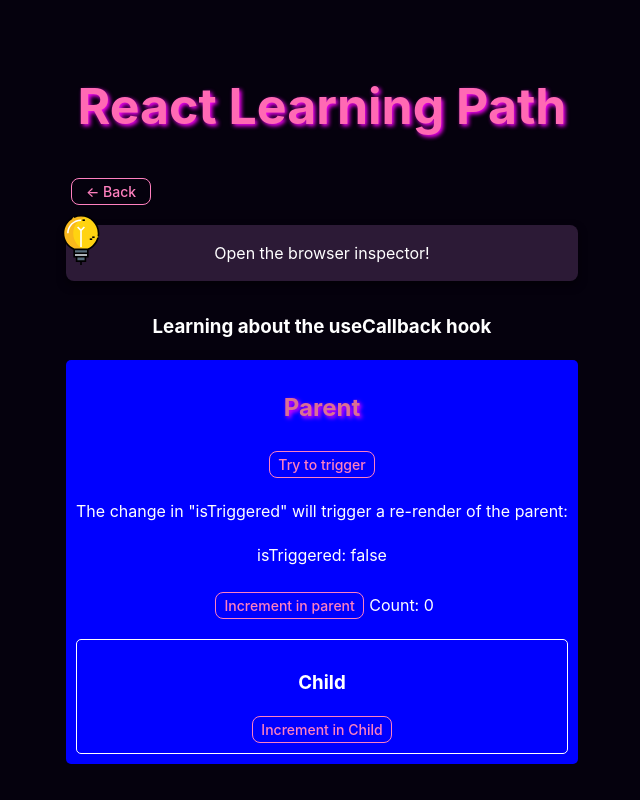
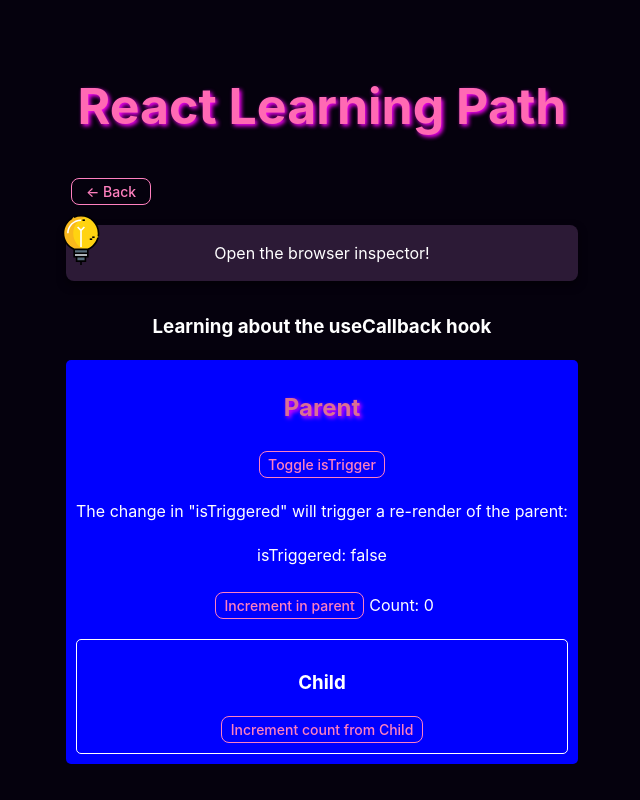
Before and after one commit to Mirza-Krnjic/ReactPlayground, a React (Vite) app: page /Level4/StudyUseCallback in a window 1280 px wide. Shown: the whole page, without its empty margins (318-958 px from the left). Built offline with nearby package versions, Linux system fonts and the light colour scheme.

Commit message:
edit useCallback md example

```diff
--- a/src/App.tsx
+++ b/src/App.tsx
@@ -6,7 +6,7 @@
 import Level3 from './components/Level3'
 import Level4 from './components/Level4'
 import Level5 from './components/Level5'
-import StudyCallbacks from './components/Level4Documentation/StudyUseCallback'
+import StudyUseCallback from './components/Level4Documentation/StudyUseCallback'
 import StudyUseMemo from './components/Level4Documentation/StudyUseMemo'
 
 function App() {
@@ -18,7 +18,7 @@
         <Route path="/Level2" element={<Level2 />} />
         <Route path="/Level3" element={<Level3 />} />
         <Route path="/Level4" element={<Level4 />}>
-          <Route path="StudyUseCallback" element={<StudyCallbacks />} />
+          <Route path="StudyUseCallback" element={<StudyUseCallback />} />
           <Route path="StudyUseMemo" element={<StudyUseMemo />} />
         </Route>
         <Route path="/Level5" element={<Level5 />} />
--- a/src/components/Level4Documentation/UseCallbackDemo/Child.tsx
+++ b/src/components/Level4Documentation/UseCallbackDemo/Child.tsx
@@ -19,7 +19,7 @@
       }}
     >
       <h3>Child</h3>
-      <button onClick={increment}>Increment in Child</button>
+      <button onClick={increment}>Increment count from Child</button>
     </div>
   )
 })
--- a/src/components/Level4Documentation/UseCallbackDemo/Parent.tsx
+++ b/src/components/Level4Documentation/UseCallbackDemo/Parent.tsx
@@ -17,12 +17,6 @@
   // -> What if we put "count" in the deps array?
   // }, [])
 
-  // CASE 3
-  // -> Try this one
-  // const increment = () => {
-  //   setCount((count) => count + 1)
-  // }
-
   console.log('Parent is re-rendering')
 
   return (
@@ -34,7 +28,7 @@
         onClick={() => setIsTriggered(!isTriggered)}
         style={{ margin: '5px' }}
       >
-        Try to trigger
+        Toggle isTrigger
       </button>
       {/* Potential cause of re-render 1: */}
       {/* When we change the isTriggered boolean the Parent needs to re-render to display the change */}
```
Also changed, not shown: src/components/Level4Documentation/useCallback-example.md (+11 -2 lines).
